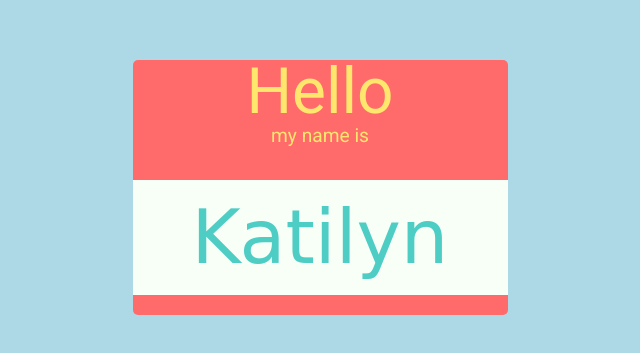
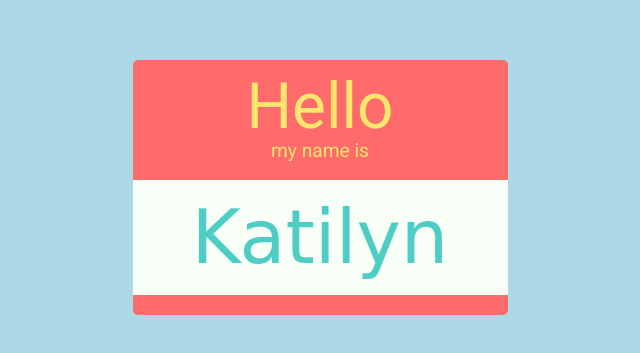
Before and after one commit to katilyn-wiggins/lab-02a-nametag, a plain HTML site: page index.html in a window 1280 px wide. Shown: the part 221-574 px from the top of the page, without its empty margins (320-960 px from the left). Drawn offline with Linux system fonts and the light colour scheme; a web font is replaced by a local one.

Commit message:
tertiary commit

```diff
--- a/style.css
+++ b/style.css
@@ -23,12 +23,15 @@ main {
     line-height: 1;
     text-align: center;
     font-family: "Roboto";
+    padding-top: 15px;
+    letter-spacing: 1.5;
 }
 
 .my-name-is {
     color: #FFE66D;
     font-size: 1.2rem;
     text-align: center;
+    vertical-align: middle;
 }
 
 .top {
```
